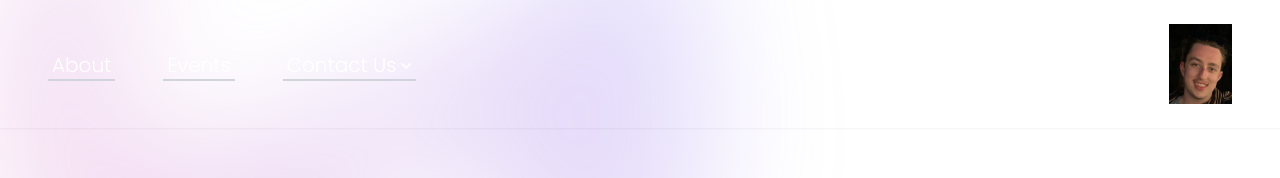
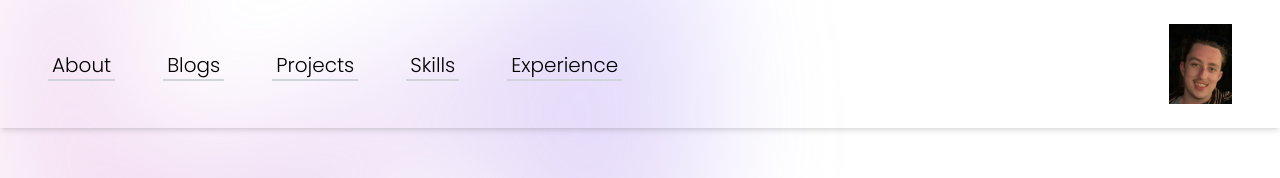
Before and after one commit to croberts27/portfolio, a React (Vite) app: page / in a window 1280 px wide. Shown: the top 178 px of the page. Built offline with nearby package versions, Linux system fonts and the light colour scheme.

Commit message:
updates to navbar and to links.

```diff
--- a/src/App.jsx
+++ b/src/App.jsx
@@ -1,14 +1,14 @@
 import "./index.css";
 import { BrowserRouter as Router, Route, Routes } from "react-router-dom";
 import Navbar from "./components/Navbar";
-import Home from "./pages/Home";
+import About from "./pages/About";
 import Footer from "./components/Footer";
 import NotFound from "./pages/404";
 function App() {
   return (
     <>
       <Router>
-        <div className="bg-fixed font-poppins bg-repeat bg-hoops-background">
+        <div className="bg-fixed font-poppins bg-repeat">
           <Navbar />
 
           <main className="isolate">
@@ -18,7 +18,7 @@ function App() {
                 rel="noopener noreferrer"
                 path="/"
                 exact
-                element={<Home />}
+                element={<About />}
               />
               {/* <Route
                 target="_blank"
--- a/src/components/Navbar.jsx
+++ b/src/components/Navbar.jsx
@@ -1,7 +1,6 @@
 import { Link, useLocation } from "react-router-dom";
-import { Fragment } from "react";
-import { Menu, Transition } from "@headlessui/react";
-import { ChevronDownIcon } from "@heroicons/react/20/solid";
+
+import { Menu } from "@headlessui/react";
 
 function classNames(...classes) {
   return classes.filter(Boolean).join(" ");
@@ -12,7 +11,7 @@ function Navbar() {
 
   const isActive = (path) => {
     // Check if the current location matches the path
-    if (location.pathname === "/contact-event-ops") {
+    if (location.pathname === "/projects") {
       return "text-black"; // For Contact page or any other page
     }
     if (location.pathname === "/contact-event-attendees") {
@@ -23,29 +22,11 @@ function Navbar() {
     } else if (path === "/" && location.pathname !== "/") {
       return "text-white"; // For Home page
     }
-    return "text-white"; // Default color for other pages
-  };
-
-  const arrowIcon = (path) => {
-    if (location.pathname === "/contact-event-ops") {
-      return "text-black";
-    }
-    if (location.pathname === "/contact-event-ops") {
-      return "text-black"; // For Contact page or any other page
-    }
-    if (location.pathname === "/contact-event-attendees") {
-      return "text-black"; // For Contact page or any other page
-    }
-    if (location.pathname === "/contact-event-hoteliers") {
-      return "text-black"; // For Contact page or any other page
-    } else if (path === "/" && location.pathname === "/") {
-      return "text-white";
-    }
-    return "text-white";
+    return "text-black"; // Default color for other pages
   };
 
   return (
-    <header className="absolute shadow-sm inset-x-0 top-0 z-50">
+    <header className="absolute  shadow-md inset-x-0 top-0 z-50">
       <nav
         className="flex items-center justify-between
    p-6 lg:px-12"
@@ -54,105 +35,49 @@ function Navbar() {
         <div className="hidden lg:flex lg:gap-x-12">
           <Link
             className={`border-gray-300 inline-flex items-center border-b-2 px-1 pt-1 text-xl font-medium ${isActive(
-              "/about"
+              "/"
             )}`}
-            to="/about"
+            to="/"
           >
             About
           </Link>
           <Link
             className={`inline-flex items-center border-gray-300 border-b-2 px-1 pt-1 text-xl font-medium ${isActive(
-              "/events"
+              "/blogs"
             )}`}
-            to="/events"
+            to="/blogs"
           >
-            Events
+            Blogs
           </Link>
-          <Menu as="div" className="relative inline-block text-left">
-            <div>
-              <Menu.Button
-                className={`border-gray-300 inline-flex w-full items-center justify-center border-b-2 px-1 pt-1 text-xl font-medium text-black ${isActive(
-                  "/contact-event-ops"
-                )}`}
-              >
-                Contact Us
-                <ChevronDownIcon
-                  className={`-mr-1 h-5 w-5 text-black ${arrowIcon(
-                    "/contact-event-ops"
-                  )}`}
-                  aria-hidden="true"
-                />
-              </Menu.Button>
-            </div>
 
-            <Transition
-              as={Fragment}
-              enter="transition ease-out duration-100"
-              enterFrom="transform opacity-0 scale-95"
-              enterTo="transform opacity-100 scale-100"
-              leave="transition ease-in duration-75"
-              leaveFrom="transform opacity-100 scale-100"
-              leaveTo="transform opacity-0 scale-95"
-            >
-              <Menu.Items className="absolute right-0 z-10 mt-2 w-56 origin-top-right divide-y divide-gray-100 rounded-md bg-white shadow-lg ring-1 ring-black ring-opacity-5 focus:outline-none">
-                <div className="py-1">
-                  <Menu.Item>
-                    {({ active }) => (
-                      <Link
-                        to="/contact-event-ops"
-                        className={classNames(
-                          active
-                            ? "bg-gray-100 text-gray-900"
-                            : "text-gray-700",
-                          "block px-4 py-2 text-sm"
-                        )}
-                      >
-                        Event Operators
-                      </Link>
-                    )}
-                  </Menu.Item>
-                </div>
-                <div className="py-1">
-                  <Menu.Item>
-                    {({ active }) => (
-                      <Link
-                        to="/contact-event-attendees"
-                        className={classNames(
-                          active
-                            ? "bg-gray-100 text-gray-900"
-                            : "text-gray-700",
-                          "block px-4 py-2 text-sm"
-                        )}
-                      >
-                        Event Attendees
-                      </Link>
-                    )}
-                  </Menu.Item>
-                </div>
+          <Link
+            className={`border-gray-300 inline-flex w-full items-center justify-center border-b-2 px-1 pt-1 text-xl font-medium text-black ${isActive(
+              "/projects"
+            )}`}
+            to="/projects"
+          >
+            Projects
+          </Link>
+          <Link
+            className={`border-gray-300 inline-flex w-full items-center justify-center border-b-2 px-1 pt-1 text-xl font-medium text-black ${isActive(
+              "/skills"
+            )}`}
+            to="/skills"
+          >
+            Skills
+          </Link>
+          <Link
+            className={`border-gray-300 inline-flex w-full items-center justify-center border-b-2 px-1 pt-1 text-xl font-medium text-black ${isActive(
+              "/experience"
+            )}`}
+            to="/experience"
+          >
+            Experience
+          </Link>
 
-                <div className="py-1">
-                  <Menu.Item>
-                    {({ active }) => (
-                      <Link
-                        to="/contact-event-hoteliers"
-                        className={classNames(
-                          active
-                            ? "bg-gray-100 text-gray-900"
-                            : "text-gray-700",
-                          "block px-4 py-2 text-sm"
-                        )}
-                      >
-                        Hoteliers
-                      </Link>
-                    )}
-                  </Menu.Item>
-                </div>
-              </Menu.Items>
-            </Transition>
-          </Menu>
           {/* <Link
             className="inline-flex items-center border-b-2 border-white px-1 pt-1 text-xl font-medium text-white"
-            to="/contact-event-ops"
+            to="/projects"
           >
             Contact Us
           </Link> */}
--- a/src/pages/404.jsx
+++ b/src/pages/404.jsx
@@ -2,11 +2,11 @@ import { Link } from "react-router-dom";
 
 export default function NotFound() {
   return (
-    <main className="h-screen w-full flex flex-col justify-center items-center bg-none">
-      <h1 className="text-9xl font-extrabold text-white tracking-widest">
+    <main className="h-screen w-full flex flex-col justify-center items-center bg-emerald-700  ">
+      <h1 className="text-9xl font-extrabold text-black tracking-widest">
         404
       </h1>
-      <div className="bg-[#FF6A3D] px-2 text-sm rounded rotate-12 absolute">
+      <div className="bg-[#FF6A3D] px-2 text-md rounded rotate-12 absolute">
         Page Not Found
       </div>
       <button className="mt-5">
--- a/src/pages/Home.jsx
+++ b/src/pages/About.jsx
@@ -1,4 +1,4 @@
-function Home() {
+function About() {
   return (
     <>
       {/* Hero section */}
@@ -56,4 +56,4 @@ function Home() {
     </>
   );
 }
-export default Home;
+export default About;
```
